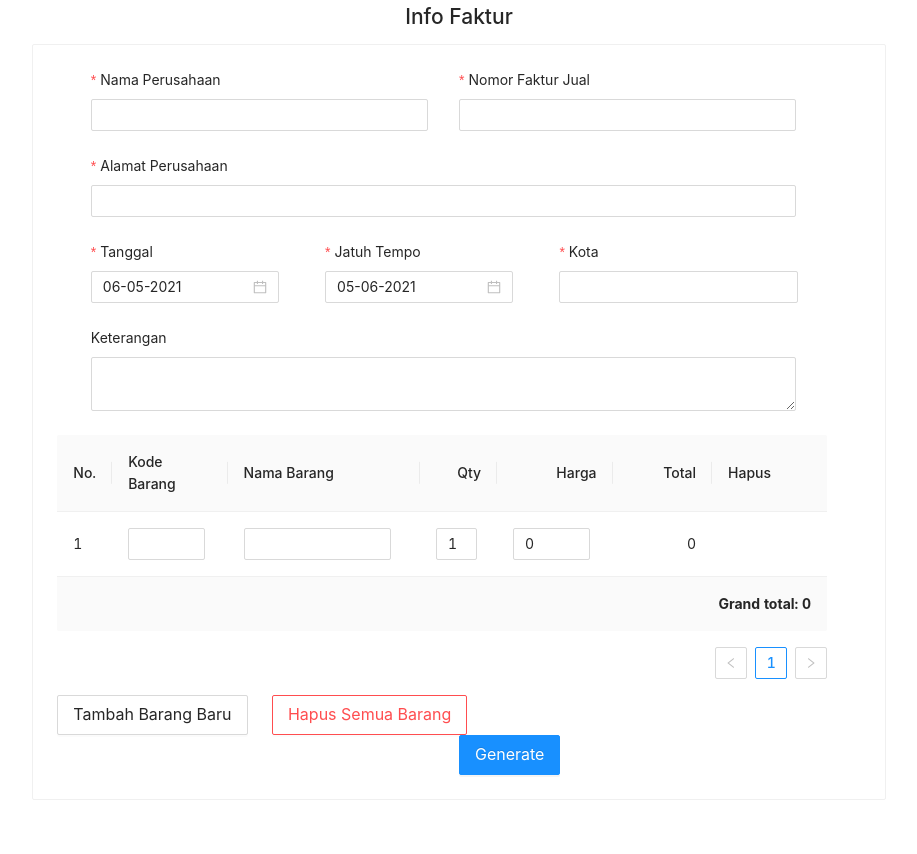
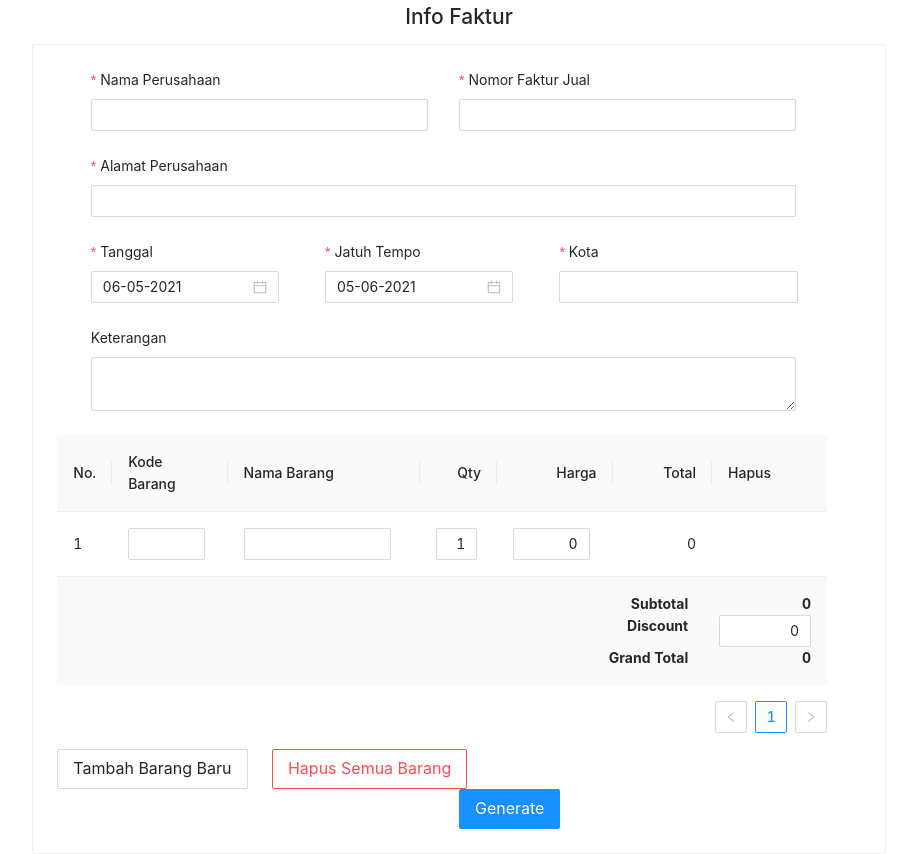
Before and after one commit to vincentandr/Invoice, a React (Create React App) app in the folder invoice-app/: page / in a window 1280 px wide. Shown: the whole page, without its empty margins (181-1098 px from the left). Before the commit the page ends 800 px from the top, so only its background shows below. Built offline with nearby package versions, Linux system fonts and the light colour scheme.

Commit message:
css, added subtotal and discount

```diff
--- a/invoice-app/src/form.js
+++ b/invoice-app/src/form.js
@@ -55,7 +55,6 @@ const InvoiceForm = () => {
         price: 0,
       },
     ],
-    grandTotal:   0,
     buyerInfo: {
       name: "",
       number: "",
@@ -64,6 +63,8 @@ const InvoiceForm = () => {
       due: moment(new Date()).add(30, "days").format("DD-MM-YYYY"),
       city: "",
       note: "",
+      discount: 0,
+      grandTotal: 0,
     },
     columns: ["No.", "Kode Barang", "Nama Barang", "Qty", "Harga", "Total"],
     pagination: {
@@ -351,7 +352,7 @@ const EditableCell = ({
             value={state.data[index][dataIndex]}
             displayType="input"
             customInput={Input}
-            style={{ width: "100%" }}
+            style={{ width: "100%", textAlign: "end" }}
             onValueChange={(values) => {
               const { value } = values;
               dispatch({
@@ -548,8 +549,54 @@ const ItemsTable = (props) => {
             rowKey="id"
             footer={() => {
               return (
-                <div style={{ textAlign: "right", fontWeight: "bold" }}>
-                  Grand total: <NumberFormat displayType="text" format={numberWithCommas} value={props.state.grandTotal}/>
+                <div style={{ fontWeight: "bold" }}>
+                  <Row justify="end">
+                    <Col pull="1">Subtotal</Col>
+                    <Col span="3" style={{ textAlign: "end" }}>
+                      <NumberFormat
+                        displayType="text"
+                        format={numberWithCommas}
+                        value={
+                          props.state.buyerInfo.grandTotal -
+                          props.state.buyerInfo.discount
+                        }
+                      />
+                    </Col>
+                  </Row>
+                  <Row justify="end">
+                    <Col pull="1">Discount</Col>
+                    <Col span="3">
+                      <NumberFormat
+                        customInput={Input}
+                        displayType="input"
+                        format={numberWithCommas}
+                        allowNegative={false}
+                        isAllowed={priceFormat}
+                        value={props.state.buyerInfo.discount}
+                        style={{ textAlign: "end" }}
+                        onValueChange={(values) => {
+                          const { value } = values;
+                          props.dispatch({
+                            type: "UPDATE_FORM_INPUT_VALUE",
+                            payload: {
+                              name: "discount",
+                              value: value,
+                            },
+                          });
+                        }}
+                      />
+                    </Col>
+                  </Row>
+                  <Row justify="end">
+                    <Col pull="1">Grand Total</Col>
+                    <Col span="3" style={{ textAlign: "end" }}>
+                      <NumberFormat
+                        displayType="text"
+                        format={numberWithCommas}
+                        value={props.state.buyerInfo.grandTotal}
+                      />
+                    </Col>
+                  </Row>
                 </div>
               );
             }}
--- a/invoice-app/src/invoice.js
+++ b/invoice-app/src/invoice.js
@@ -17,49 +17,48 @@ const invoiceStyle = `
       font-size: 0.7em;
     }
 
-    #top {
-      display:flex;
-      justify-content:center;
-      align-items:center;
-    }
-
-    header {
-      display:flex;
-      align-items:flex-end;
-    }
-
-    #title{
-      margin-left: auto;
-    }
-
     #invoiceNo{
-      margin-left: auto;
-    }
-
-    .info span{
-      display: inline-block;
-      position: relative;
-      width: 60%;
-      padding-right: 1em;
-    }
-
-    .info span::after{
-      position: absolute;
-      content: ":"
-      right: 1mm;
-    }
-
-    #sellerCompany{
-      margin-right: auto;
+      padding-left: 10%;
     }
 
     #buyerCompany{
-      margin-left: auto;
+      padding-left: 10%;
+    }
+
+    .column{
+      display: inline-block;
+      width: 33%;
+
+    }
+
+    .date {
+      display: table;
+    }
+
+    .date h3 {
+      display: table-row;
+    }
+
+    .date span{
+      display: table-cell;
+      padding-right: 2mm;
+      padding-top: 1.5mm;
     }
 
      table{
         width: 100%;
-        font-size: 1.2em;
+        height:25em;
+        font-size: 1em;
+        border-top: solid 1px black;
+      }
+
+      table tr{
+        height:1em;
+      }
+
+      table tr:last-child{
+        height:auto;
+        border-bottom: solid 1px black;
       }
 
       table td, table th{
@@ -67,14 +66,27 @@ const invoiceStyle = `
         border-right: solid 1px black;
         padding-left: 1mm;
         padding-right: 1mm;
+        vertical-align:text-top;
       }
 
-      table, table th, table #note, table #grandTotal{
+      table, table th{
+        border-bottom: solid 1px black;
+      }
+
+      table, table th{
         border: solid 1px black;
       }
 
+      table #note td, table #subtotal td, table #discount td{
+        border-top: none;
+        border-bottom: none;
+      }
+
+       table #grandTotal td{
+         border-bottom: solid 1px black;
+       }
+
       table #note{
-        border: none;
         height: 3em;
         overflow: hidden;
       }
@@ -112,7 +124,7 @@ class Invoice extends React.PureComponent {
         <TopPart number={this.props.state.buyerInfo.number} />
         <Header {...this.props.state.buyerInfo} />
         <TableItems {...this.props} />
-        <Footer />
+        <Footer {...this.props.state} />
       </div>
     );
   }
@@ -121,16 +133,22 @@ class Invoice extends React.PureComponent {
 const TopPart = ({number}) => {
   return (
     <div id="top">
-      <h1 id="title">FAKTUR PENJUALAN</h1>
-      <h3 id="invoiceNo">No. faktur: {number}</h3>
+      <div className="column">
+        <img src={logo} alt="logo" />
+      </div>
+      <h1 id="title" className="column">
+        FAKTUR PENJUALAN
+      </h1>
+      <h3 id="invoiceNo" className="column">
+        No. faktur: {number}
+      </h3>
     </div>
   );
 };
 
 const SellerCompany = () => {
   return (
-    <div id="sellerCompany">
-      <img src={logo} alt="logo" />
+    <div id="sellerCompany" className="column">
       <h3>UD. Maju Jaya Diesel</h3>
     </div>
   );
@@ -138,7 +156,7 @@ const SellerCompany = () => {
 
 const BuyerCompany = (props) => {
   return (
-    <div id="buyerCompany">
+    <div id="buyerCompany" className="column">
       <h3>Kepada Yth.</h3>
       <h3>{props.name}</h3>
       <h3>{props.address}</h3>
@@ -149,15 +167,15 @@ const BuyerCompany = (props) => {
 
 const Dates = (props) => {
   return (
-    <div className="info">
+    <div className="column">
+      <div className="date">
         <h3>
-        <span>Tanggal dokumen</span>
-        {props.date}
+          <span>Tanggal dokumen</span>: {props.date}
         </h3>
         <h3>
-        <span>Jatuh tempo</span>
-        {props.due} (30 hari)
+          <span>Jatuh tempo (30 hari)</span>: {props.due}
         </h3>
+      </div>
     </div>
   );
 };
@@ -165,8 +183,8 @@ const Dates = (props) => {
 const Header = (props) => {
   return (
     <header>
-      <SellerCompany />
       <Dates {...props} />
+      <div className="column"></div>
       <BuyerCompany {...props} />
     </header>
   );
@@ -177,11 +195,11 @@ const TableItems = (props) => {
     <table>
       <colgroup>
         <col span="1" style={{ width: "5%" }} />
+        <col span="1" style={{ width: "20%" }} />
+        <col span="1" style={{ width: "45%" }} />
+        <col span="1" style={{ width: "5%" }} />
+        <col span="1" style={{ width: "10%" }} />
         <col span="1" style={{ width: "15%" }} />
-      <col span="1" style={{ width: "35%" }} />
-      <col span="1" style={{ width: "10%" }} />
-      <col span="1" style={{ width: "10%" }} />
-      <col span="1" style={{ width: "10%" }} />
       </colgroup>
       <thead>
         <tr>
@@ -202,7 +220,7 @@ const TableItems = (props) => {
       <tbody>
         {props.state.data.map((item, outerIndex) => {
           return (
-          <tr key={outerIndex}>
+            <tr key={outerIndex} className="items">
               {Object.keys(item).map((column, innerIndex) => (
                 <td
                   key={innerIndex}
@@ -231,37 +249,40 @@ const TableItems = (props) => {
             </tr>
           );
         })}
+      </tbody>
+      <tfoot>
+        <tr className="numeric" id="subtotal">
+          <td colSpan="5">Subtotal</td>
+          <td>{
+          numberWithCommas(props.state.buyerInfo.grandTotal - props.state.buyerInfo.discount)
+          }</td>
+        </tr>
+        <tr className="numeric" id="discount">
+          <td colSpan="5">Discount</td>
+          <td>{numberWithCommas(props.state.buyerInfo.discount)}</td>
+        </tr>
         <tr className="numeric" id="grandTotal">
-        <td colSpan="5">Grand total:</td>
-        <td>{numberWithCommas(props.state.grandTotal)}</td>
+          <td colSpan="5">Grand total</td>
+          <td>{numberWithCommas(props.state.buyerInfo.grandTotal)}</td>
         </tr>
         <tr>
           <td colSpan="6">
             <div id="note">
-            Keterangan: Lorem ipsum dolor sit amet consectetur adipisicing elit.
-            Quae consequatur illo nostrum facilis iusto qui debitis perferendis
-            cum iure corrupti. Reprehenderit eius repudiandae fugit nisi
-            incidunt eligendi tempore, explicabo mollitia. Lorem ipsum dolor sit
-            amet consectetur, adipisicing elit. Lorem ipsum dolor sit amet
-            consectetur adipisicing elit. Magni eveniet labore temporibus illum,
-            ullam modi corporis facilis asperiores quasi itaque soluta amet?
-            Tempore qui, iusto rem eveniet libero dolor fuga. Quae atque,
-            reiciendis iste consectetur tenetur ipsum, nobis omnis rerum illo
-            quos dolorem obcaecati similique nam magni tempore ratione esse quam
-            laborum?
+              Keterangan:
               {props.state.buyerInfo.note}
             </div>
           </td>
         </tr>
-    </tbody>
-  </table>);
+      </tfoot>
+    </table>
+  );
 };
 
-const Footer = () => {
+const Footer = (props) => {
   return (
     <footer>
       <SignArea person="Penerima" />
-      <SignArea person="Penjual"  />
+      <SignArea person="Penjual" />
       <SignArea person="Checklist" />
     </footer>
   );
--- a/invoice-app/src/reducer.js
+++ b/invoice-app/src/reducer.js
@@ -27,7 +27,7 @@ const reducer = (state, action) => {
 
       let newItems = dataCopy.filter((item) => item.id !== id);
 
-      let grandTotal = calculateGrandTotal(newItems);
+      let grandTotal = calculateGrandTotal(newItems, state.buyerInfo.discount);
 
       let current = state.pagination.current;
 
@@ -38,7 +38,7 @@ const reducer = (state, action) => {
         ...state,
         data: newItems,
         pagination: { ...state.pagination, current: current },
-        grandTotal: grandTotal,
+        buyerInfo: { ...state.buyerInfo, grandTotal: grandTotal },
       };
     }
     case "REMOVE_ALL": {
@@ -53,7 +53,7 @@ const reducer = (state, action) => {
             price: 0,
           },
         ],
-        grandTotal:   0,
+        buyerInfo: { ...state.buyerInfo, grandTotal: 0, discount: 0 },
         count: 1,
         pagination: {
           ...state.pagination,
@@ -68,6 +68,13 @@ const reducer = (state, action) => {
       let dataCopy = { ...state.buyerInfo };
 
       dataCopy[name] = val;
+
+      if (name === "discount") {
+        var grandTotal = calculateGrandTotal(state.data, dataCopy.discount);
+        dataCopy.grandTotal = grandTotal;
+      }
+
+      console.log(dataCopy.discount);
 
       return {
         ...state,
@@ -87,12 +94,12 @@ const reducer = (state, action) => {
 
       dataCopy[index] = item;
 
-      let grandTotal = calculateGrandTotal(dataCopy);
+      let grandTotal = calculateGrandTotal(dataCopy, state.buyerInfo.discount);
 
       return {
         ...state,
         data: [...dataCopy],
-        grandTotal: grandTotal,
+        buyerInfo: { ...state.buyerInfo, grandTotal: grandTotal },
       };
     }
     case "TOGGLE_MODAL":
--- a/invoice-app/src/util.js
+++ b/invoice-app/src/util.js
@@ -18,8 +18,8 @@ const getFieldsOnTable = (fields) => {
   return keys.filter((key) => regex.test(key));
 };
 
-const calculateGrandTotal = (data) => {
-  return data.reduce((sum, item) => sum + item.qty * item.price, 0);
+const calculateGrandTotal = (data, discount) => {
+  return data.reduce((sum, item) => sum + item.qty * item.price, 0) - discount;
 };
 
 export {
```
Lines whose indentation alone changed are shown as unchanged.
